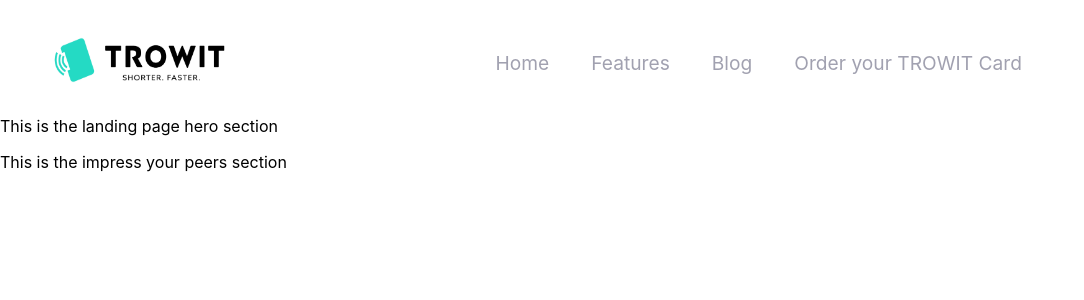
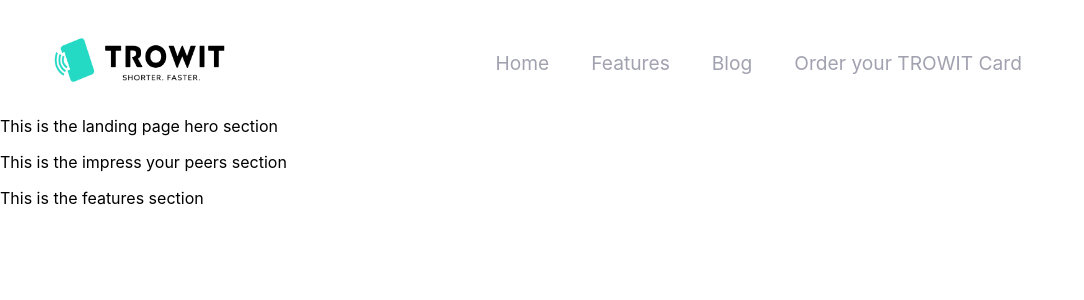
Before and after one commit to Billy-Night/Trowit, a React (Create React App) app: page / in a window 1280 px wide. Shown: the top 300 px of the page, without its empty margins (0-1084 px from the left). Built offline with nearby package versions, Linux system fonts and the light colour scheme.

Commit message:
features component added

```diff
--- a/src/App.js
+++ b/src/App.js
@@ -3,8 +3,8 @@ import React from 'react';
 import './App.css';
 import { BrowserRouter as Router, Routes, Route } from 'react-router-dom';
 import Navbar from './components/Navbar';
-import LandingPageHeroSection from './components/Landing_Page/Heros_section/LandingPageHeroSection.js';
-import ImpressYourPeers from './components/Landing_Page/Impress_your_peers/ImpressYourPeers.js';
+import LandingPageHeroSection from './components/Landing_Page/Heros_section/LandingPageHeroSection';
+import ImpressYourPeers from './components/Landing_Page/Impress_your_peers_section/ImpressYourPeers';
 
 
 function App() {
--- a/src/components/Landing_Page/Heros_section/LandingPageHeroSection.js
+++ b/src/components/Landing_Page/Heros_section/LandingPageHeroSection.jsx
@@ -1,4 +1,5 @@
-import ImpressYourPeers from '../Impress_your_peers/ImpressYourPeers.js';
+import ImpressYourPeers from '../Impress_your_peers_section/ImpressYourPeers';
+import LandingPageFeatures from '../features_section/LandingPageFeatures';
 
 const LandingPageHeroSection = () => {
 
@@ -9,6 +10,7 @@ const LandingPageHeroSection = () => {
             </div>
             <div>
                 <ImpressYourPeers />
+                <LandingPageFeatures />
             </div>
         </div>
     );
--- /dev/null
+++ b/src/components/Landing_Page/features_section/LandingPageFeatures.jsx
@@ -0,0 +1,11 @@
+
+const LandingPageFeatures = () => {
+
+    return (
+        <div>
+            <p>This is the features section</p>
+        </div>
+    );
+};
+
+export default LandingPageFeatures;
```
Also changed, not shown: src/components/Landing_Page/Impress_your_peers_section/ImpressYourPeers.css (added), src/components/Landing_Page/Impress_your_peers_section/ImpressYourPeers.js (renamed from src/components/Landing_Page/Impress_your_peers/ImpressYourPeers.js), src/components/Landing_Page/features_section/LandingPageFeatures.css (added).
